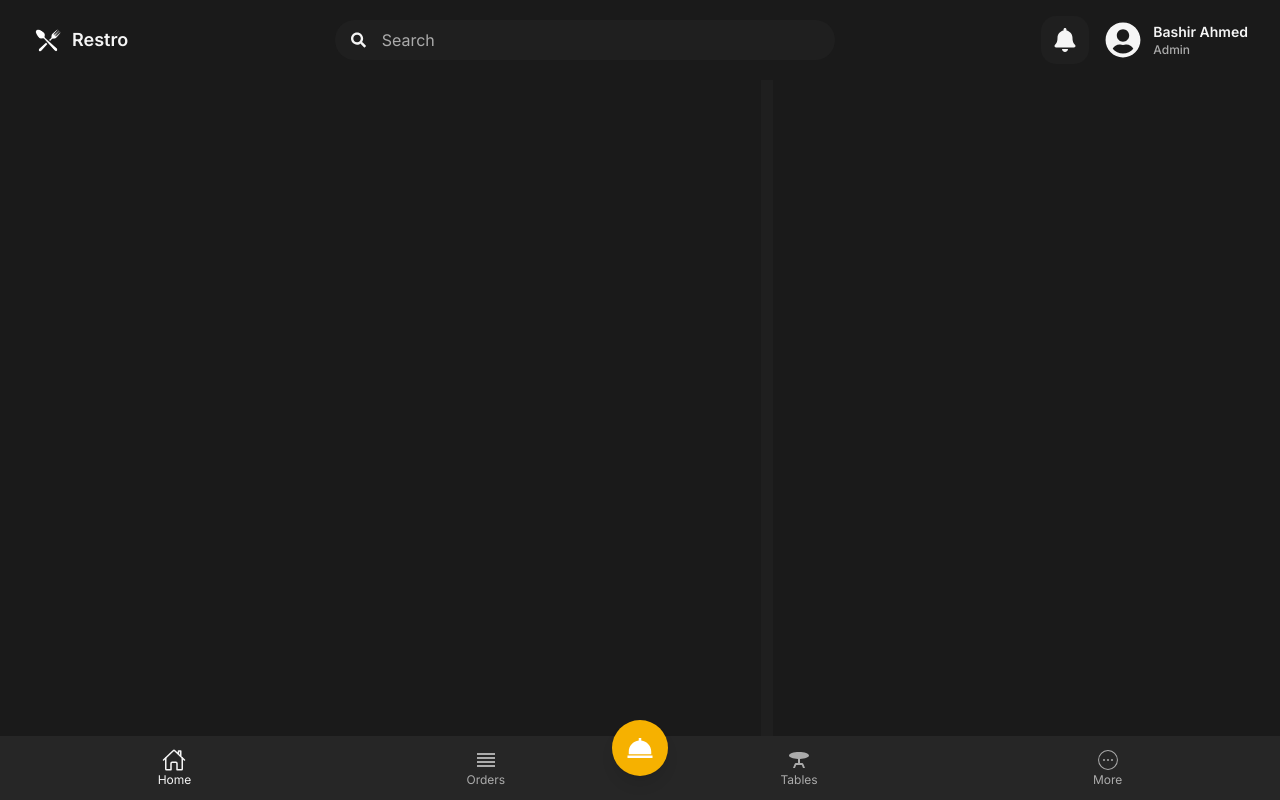
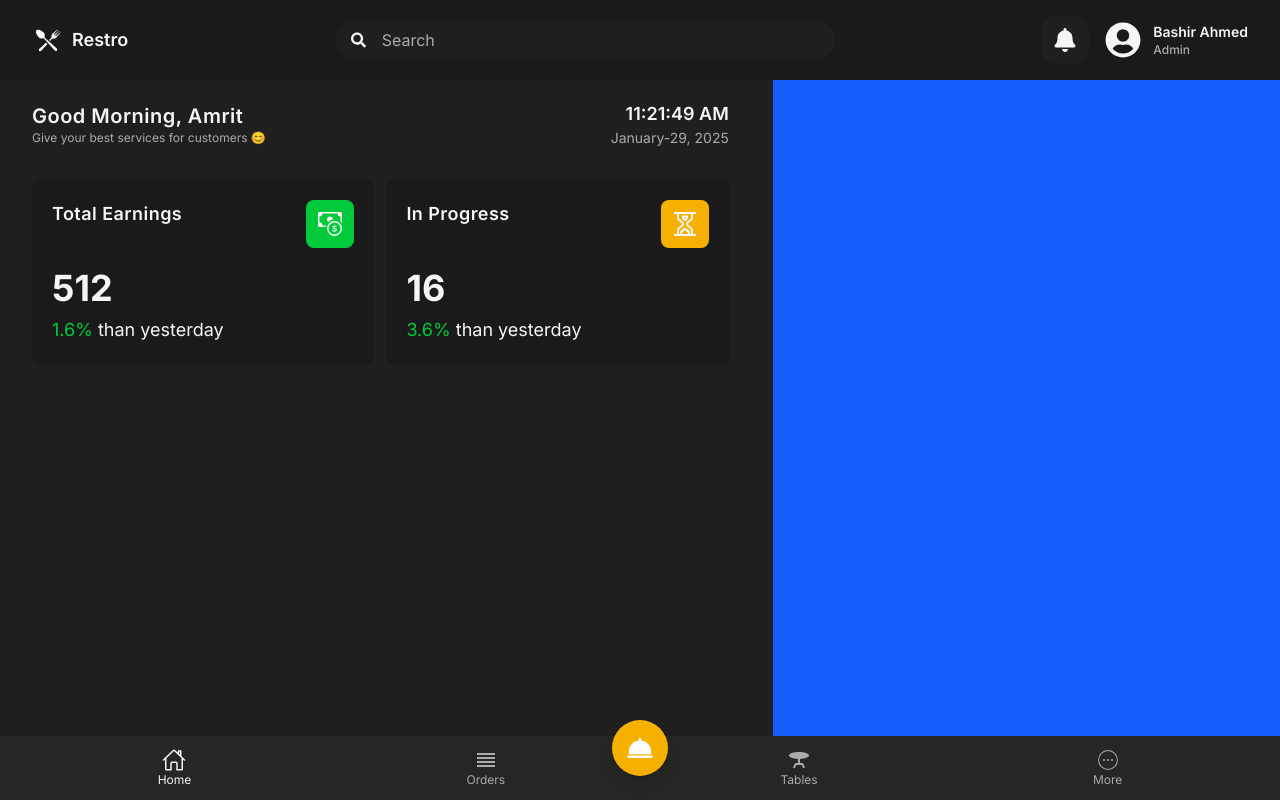
Before and after one commit to BashirAhmed-cse/mern-pos, a React (Vite) app in the folder pos-client/: page / in a window 1280 px wide. Built offline with nearby package versions, Linux system fonts and the light colour scheme.

Commit message:
MiniCard complete

```diff
--- /dev/null
+++ b/pos-client/src/components/home/Greetings.jsx
@@ -0,0 +1,37 @@
+import React, { useEffect, useState } from 'react';
+
+const Greetings = () => {
+  const [time, setTime] = useState(new Date());
+
+  useEffect(() => {
+    const timer = setInterval(() => {
+      setTime(new Date());
+    }, 1000);
+
+    return () => clearInterval(timer); // Cleanup on unmount
+  }, []);
+
+  // Format date as "January-29-2025"
+  const formattedDate = time.toLocaleDateString('en-US', {
+    year: 'numeric',
+    month: 'long',
+    day: '2-digit',
+  }).replace(' ', '-');
+
+  return (
+    <div className="flex justify-between items-center px-8 mt-5">
+      <div>
+        <h1 className="text-[#f5f5f5] text-xl font-semibold tracking-wide">
+          Good {time.getHours() < 12 ? 'Morning' : time.getHours() < 18 ? 'Afternoon' : 'Evening'}, Amrit
+        </h1>
+        <p className="text-[#ababab] text-xs">Give your best services for customers 😊</p>
+      </div>
+      <div className="text-right text-[#f5f5f5]">
+        <p className="text-lg font-semibold">{time.toLocaleTimeString()}</p>
+        <p className="text-sm text-[#ababab]">{formattedDate}</p>
+      </div>
+    </div>
+  );
+};
+
+export default Greetings;
--- /dev/null
+++ b/pos-client/src/components/home/MiniCard.jsx
@@ -0,0 +1,18 @@
+import React from 'react'
+
+const MiniCard = ({title, icon, number, footerNum}) => {
+  return (
+    <div className='bg-[#1a1a1a] py-5 px-5 rounded-lg w-[50%]'>
+        <div className='flex items-start justify-between'>
+            <h1 className='text-[#f5f5f5] text-lg font-semibold tracking-wide'>{title}</h1>
+            <button className={`${title === "Total Earnings" ? "bg-[#02ca3a]" : "bg-[#f6b100]"} p-3 rounded-lg text-[#f5f5f5] text-2xl`}>{icon}</button>
+        </div>
+        <div>
+            <h1 className='text-[#f5f5f5] text-4xl font-bold mt-5'>{number}</h1>
+            <h1 className='text-[#f5f5f5] text-lg mt-2'><span className='text-[#02ca3a]'>{footerNum}%</span> than yesterday</h1>
+        </div>
+    </div>
+  )
+}
+
+export default MiniCard
--- a/pos-client/src/pages/Home.jsx
+++ b/pos-client/src/pages/Home.jsx
@@ -1,15 +1,23 @@
 import React from 'react'
 import BottomNav from '../components/shared/BottomNav'
+import Greetings from '../components/home/Greetings'
+import MiniCard from '../components/home/MiniCard'
+import { BsCashCoin } from "react-icons/bs";
+import { GrInProgress } from "react-icons/gr";
 
 const Home = () => {
   return (
     <section className='bg-[#1f1f1f] h-[calc(100vh-5rem)] overflow-hidden flex gap-3'>
       {/* Left div */}
-      <div className='flex-[3] bg-[#1a1a1a]'>
-
+      <div className='flex-[3]'>
+         <Greetings/>
+         <div className='flex items-center w-full gap-3 px-8 mt-8'>
+          <MiniCard title="Total Earnings" icon={<BsCashCoin/>} number={512} footerNum={1.6}/>
+          <MiniCard title="In Progress" icon={<GrInProgress/>} number={16} footerNum={3.6}/>
+         </div>
       </div>
       {/* Right div */}
-      <div className='flex-[2] bg-[#1a1a1a]'>
+      <div className='flex-[2] bg-blue-600'>
 
       </div>
       <BottomNav/>
```
